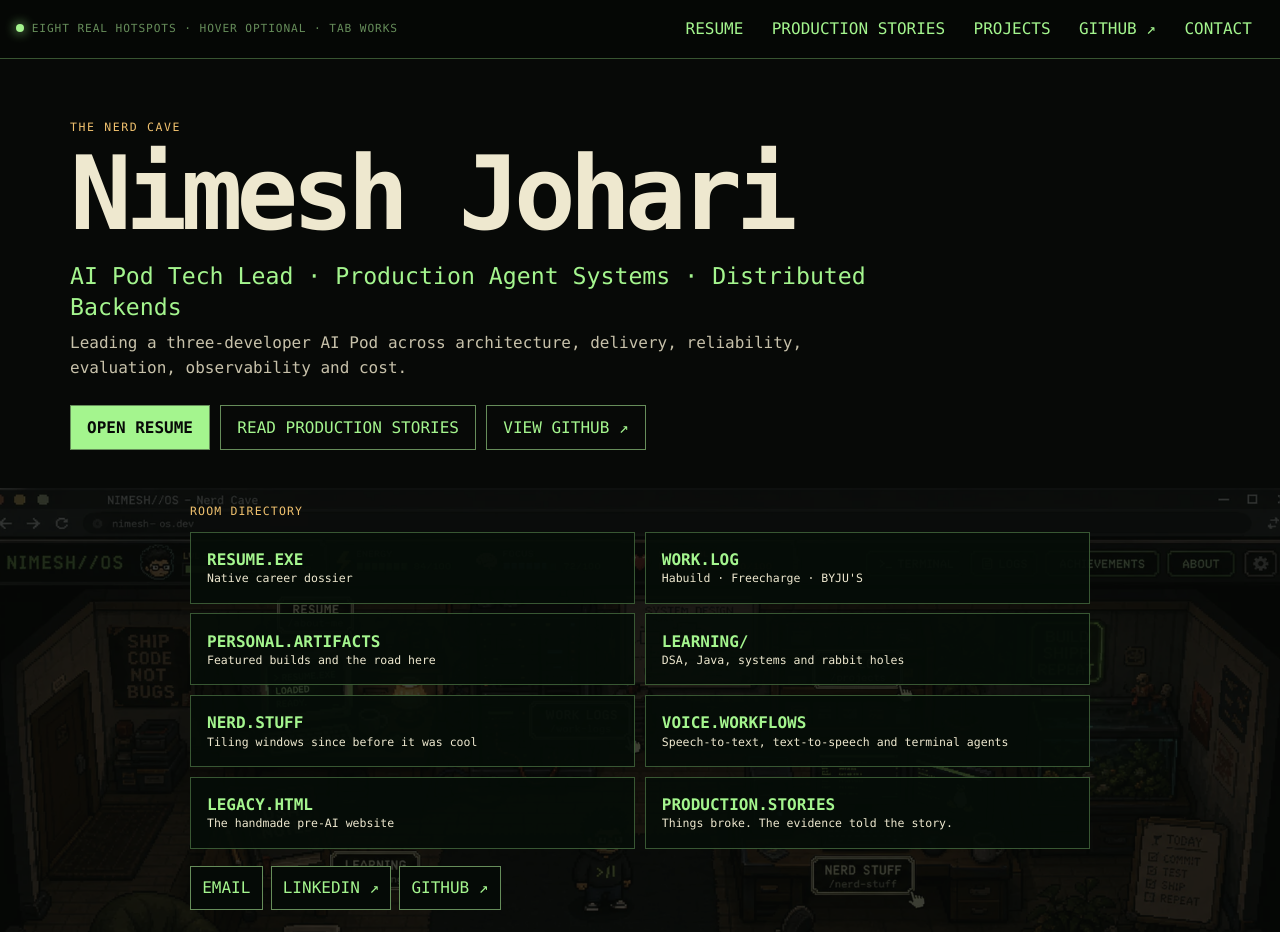
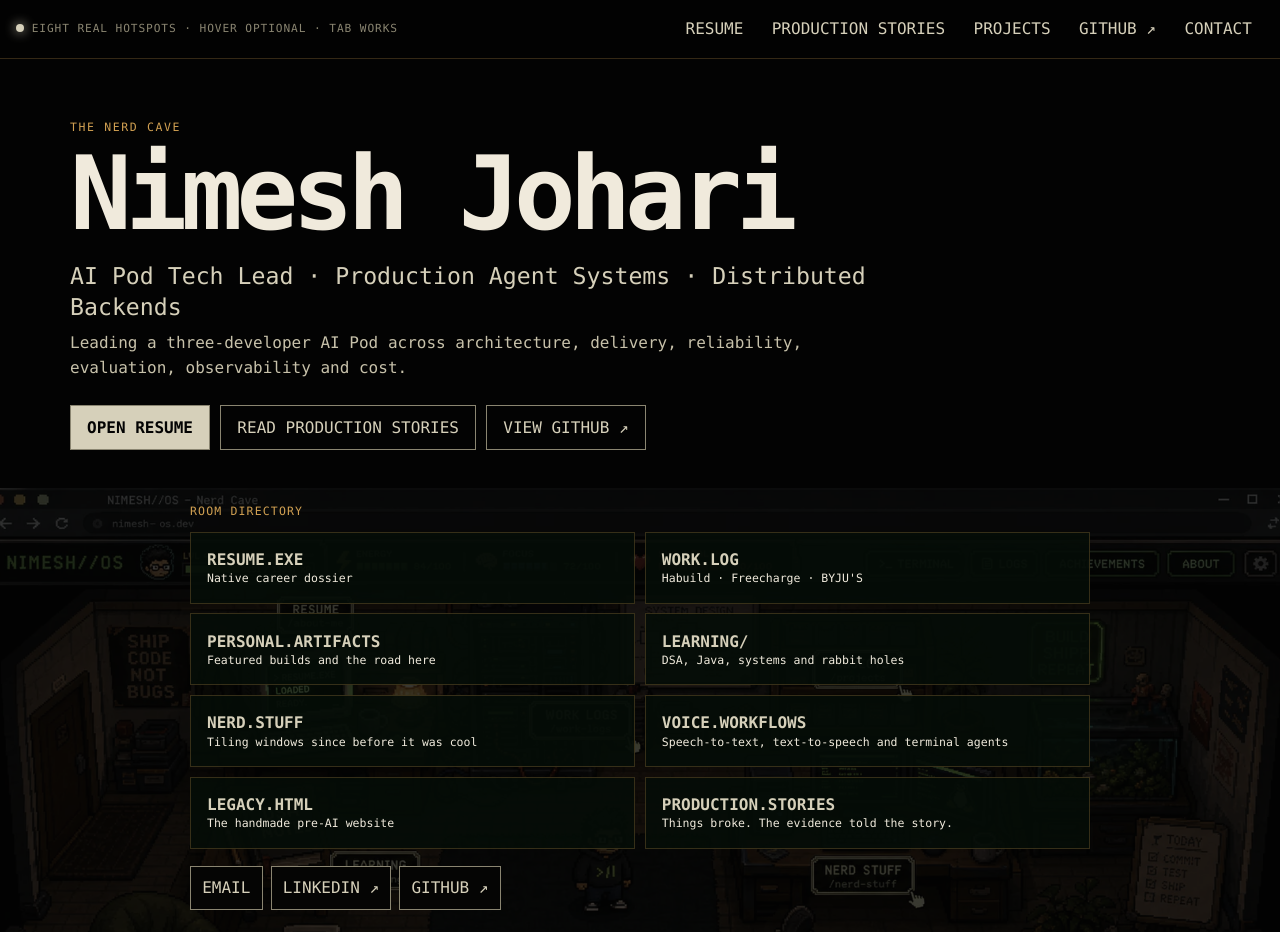
Before and after one commit to NimeshJohari02/NimeshJohari02.github.io, a React (Vite) app: page / in a window 1280 px wide. Shown: the top 932 px of the page. Built offline with nearby package versions, Linux system fonts and the light colour scheme.

Commit message:
fix(ui): refine palette and hotspot focus

```diff
--- a/src/App.css
+++ b/src/App.css
@@ -1,11 +1,11 @@
 :root {
-  --ink: #070907;
-  --panel: #0b100b;
-  --phosphor: #a4f58e;
-  --phosphor-dim: #668d5a;
-  --amber: #f0c16e;
-  --paper: #eee8cf;
-  --line: rgba(164, 245, 142, .32);
+  --ink: #030303;
+  --panel: #080705;
+  --phosphor: #d6d0ba;
+  --phosphor-dim: #8a8571;
+  --amber: #d1a052;
+  --paper: #f0eadc;
+  --line: rgba(209, 160, 82, .24);
 }
 
 * { box-sizing: border-box; }
@@ -23,7 +23,7 @@ button { color: inherit; }
   align-items: center;
   gap: 1rem;
   padding: .6rem 1rem;
-  background: rgba(6, 8, 6, .97);
+  background: rgba(3, 3, 3, .98);
   border-bottom: 1px solid var(--line);
   position: fixed;
   inset: 0 0 auto;
@@ -46,7 +46,7 @@ button { color: inherit; }
 
 .cave { position: relative; padding-bottom: 2rem; }
 .directory-background { display: none; }
-.scene-frame { position: relative; width: 100%; aspect-ratio: 1672 / 581; overflow: hidden; border-block: 1px solid var(--line); background: #070907; }
+.scene-frame { position: relative; width: 100%; aspect-ratio: 1672 / 581; overflow: hidden; border-block: 1px solid var(--line); background: var(--ink); }
 .scene-layer { position: absolute; inset: 0 0 auto; width: 100%; aspect-ratio: 1672 / 941; transform: translateY(-20.2%); }
 .scene-layer > img { display: block; width: 100%; height: 100%; }
 .cave-shade { position: absolute; inset: 0; pointer-events: none; background: linear-gradient(90deg, rgba(0,0,0,.22), transparent 28% 72%, rgba(0,0,0,.2)); }
@@ -54,23 +54,23 @@ button { color: inherit; }
 
 .hotspot { position: absolute; display: block; border: 1px solid transparent; border-radius: 4px; cursor: pointer; }
 .hotspot:focus-visible { border-color: var(--amber); outline: 2px solid var(--paper); outline-offset: 2px; background: rgba(240, 193, 110, .07); box-shadow: inset 0 0 28px rgba(240, 193, 110, .14); }
-.hotspot--resume { left: 19%; top: 24%; width: 14%; height: 22%; }
-.hotspot--work { left: 35%; top: 18%; width: 17%; height: 34%; }
-.hotspot--projects { left: 59%; top: 21%; width: 15%; height: 25%; }
-.hotspot--learning { left: 17%; top: 47%; width: 17%; height: 22%; }
-.hotspot--nerd { left: 58%; top: 45%; width: 20%; height: 23%; }
-.hotspot--voice { left: 63%; top: 61%; width: 15%; height: 10%; }
-.hotspot--legacy { left: 17%; top: 70%; width: 14%; height: 18%; }
-.hotspot--stories { left: 72%; top: 73%; width: 14%; height: 9%; }
+.hotspot--resume { left: 22.3%; top: 14.3%; width: 7%; height: 7%; }
+.hotspot--work { left: 41.3%; top: 28.3%; width: 9%; height: 7%; }
+.hotspot--projects { left: 62.9%; top: 21.7%; width: 8.5%; height: 7%; }
+.hotspot--learning { left: 26.4%; top: 48.6%; width: 8.5%; height: 7%; }
+.hotspot--nerd { left: 62.7%; top: 49.3%; width: 9.2%; height: 7%; }
+.hotspot--voice { left: 65.6%; top: 62.3%; width: 11.5%; height: 7%; }
+.hotspot--legacy { left: 17.7%; top: 70.8%; width: 12.5%; height: 7%; }
+.hotspot--stories { left: 72.5%; top: 74.4%; width: 13.5%; height: 7%; }
 .directory { display: none; }
 
 .crt-surface {
   background:
-    repeating-linear-gradient(0deg, rgba(255,255,255,.018) 0 1px, transparent 1px 4px),
-    radial-gradient(circle at center, rgba(35, 82, 39, .2), transparent 70%),
-    rgba(5, 13, 7, .97);
+    repeating-linear-gradient(0deg, rgba(255,255,255,.012) 0 1px, transparent 1px 4px),
+    radial-gradient(circle at center, rgba(209, 160, 82, .055), transparent 70%),
+    rgba(4, 4, 3, .985);
   border: 1px solid var(--phosphor-dim);
-  box-shadow: 0 0 0 7px #161912, 0 0 0 9px #514936, 0 20px 80px #000, inset 0 0 45px rgba(76, 255, 99, .08);
+  box-shadow: 0 0 0 7px #11100d, 0 0 0 9px #44392b, 0 20px 80px #000, inset 0 0 36px rgba(209, 160, 82, .035);
 }
 
 .info-panel { width: min(920px, calc(100% - 2rem)); max-height: min(82svh, 820px); padding: 0; color: var(--paper); overflow: hidden; }
@@ -84,14 +84,14 @@ button { color: inherit; }
 .lede { color: var(--paper); font-size: clamp(1.1rem, 2.4vw, 1.5rem); line-height: 1.4; }
 .muted { color: #aaa58e; }
 .panel-links { display: flex; gap: .6rem; flex-wrap: wrap; margin-top: 1.2rem; }
-.panel-links a, .move-grid button { border: 1px solid var(--phosphor-dim); background: #091009; color: var(--phosphor); padding: .75rem; cursor: pointer; text-decoration: none; }
+.panel-links a, .move-grid button { border: 1px solid var(--phosphor-dim); background: #070605; color: var(--phosphor); padding: .75rem; cursor: pointer; text-decoration: none; }
 .panel-links a:hover, .panel-links a:focus-visible, .move-grid button:hover, .move-grid button:focus-visible { outline: none; color: var(--ink); background: var(--phosphor); }
 .primary { background: var(--phosphor) !important; color: var(--ink) !important; font-weight: 800; }
 .career-log { display: grid; gap: 1rem; min-width: 0; }
-.career-status { display: flex; flex-wrap: wrap; justify-content: space-between; gap: .45rem 1rem; padding: .65rem .8rem; border: 1px solid var(--phosphor-dim); color: var(--phosphor); background: #050a06; font-size: .68rem; letter-spacing: .06em; }
+.career-status { display: flex; flex-wrap: wrap; justify-content: space-between; gap: .45rem 1rem; padding: .65rem .8rem; border: 1px solid var(--phosphor-dim); color: var(--phosphor); background: #050504; font-size: .68rem; letter-spacing: .06em; }
 .career-status span:last-child { color: var(--amber); }
 .career-status i { display: inline-block; width: .45rem; height: .45rem; margin-right: .3rem; border-radius: 50%; background: var(--phosphor); box-shadow: 0 0 10px var(--phosphor); }
-.career-scan { padding: 1rem; border: 1px solid var(--line); background: rgba(157, 246, 139, .035); }
+.career-scan { padding: 1rem; border: 1px solid var(--line); background: rgba(209, 160, 82, .02); }
 .career-path { margin: 0; color: var(--amber); font-size: .7rem; letter-spacing: .08em; }
 .career-scan h3 { margin: .35rem 0 .6rem; color: var(--paper); font-size: clamp(1.1rem, 2.5vw, 1.45rem); line-height: 1.35; }
 .career-scan > p:last-of-type { margin: 0; }
@@ -100,7 +100,7 @@ button { color: inherit; }
 .career-facts b { color: var(--amber); font-size: .68rem; letter-spacing: .08em; }
 .career-facts span { color: #d8d2b9; font-size: .8rem; line-height: 1.45; }
 .career-browser { display: grid; grid-template-columns: minmax(190px, .7fr) minmax(0, 2fr); border: 1px solid var(--phosphor-dim); min-width: 0; }
-.career-tree { padding: 1rem; border-right: 1px solid var(--line); background: #050a06; color: var(--phosphor-dim); overflow-wrap: anywhere; }
+.career-tree { padding: 1rem; border-right: 1px solid var(--line); background: #050504; color: var(--phosphor-dim); overflow-wrap: anywhere; }
 .career-tree p { margin: 0 0 .65rem; color: var(--amber); }
 .career-tree ol { display: grid; gap: .45rem; margin: 0; padding: 0; list-style: none; font-size: .72rem; }
 .career-tree li::before { content: "├─ "; color: var(--phosphor-dim); }
@@ -108,7 +108,7 @@ button { color: inherit; }
 .career-records { min-width: 0; }
 .career-records details + details { border-top: 1px solid var(--line); }
 .career-records summary { display: grid; grid-template-columns: minmax(0, 1fr) auto; gap: .15rem .75rem; align-items: center; padding: .8rem 1rem; color: var(--phosphor); cursor: pointer; overflow-wrap: anywhere; }
-.career-records summary:hover, .career-records summary:focus-visible { outline: none; background: rgba(164, 245, 142, .08); }
+.career-records summary:hover, .career-records summary:focus-visible { outline: none; background: rgba(209, 160, 82, .06); }
 .career-records summary span, .career-records summary small { grid-column: 1; }
 .career-records summary small { color: var(--amber); font-size: .65rem; letter-spacing: .06em; }
 .career-records summary::after { content: "[+]"; grid-column: 2; grid-row: 1 / 3; color: var(--amber); }
@@ -120,7 +120,7 @@ button { color: inherit; }
 .career-columns b { color: var(--amber); font-size: .68rem; letter-spacing: .06em; }
 
 .directory-grid { display: grid; grid-template-columns: repeat(2, 1fr); gap: .7rem; }
-.directory-grid a { display: grid; gap: .2rem; min-height: 86px; align-content: center; padding: 1rem; border: 1px solid var(--line); color: var(--phosphor); text-decoration: none; background: rgba(157, 246, 139, .035); }
+.directory-grid a { display: grid; gap: .2rem; min-height: 86px; align-content: center; padding: 1rem; border: 1px solid var(--line); color: var(--phosphor); text-decoration: none; background: rgba(209, 160, 82, .02); }
 .directory-grid a:hover, .directory-grid a:focus-visible { border-color: var(--amber); outline: none; background: rgba(240, 193, 110, .1); }
 .directory-grid span { color: var(--paper); font-size: .8rem; }
 
@@ -132,7 +132,7 @@ button { color: inherit; }
 .project-section-heading > span { color: var(--phosphor-dim); font-size: .68rem; letter-spacing: .08em; white-space: nowrap; }
 .project-intro { max-width: 720px; margin: .55rem 0 1rem; color: #c7c1aa; }
 .featured-project-grid { display: grid; grid-template-columns: repeat(2, minmax(0, 1fr)); gap: .75rem; }
-.featured-project { display: grid; grid-template-rows: auto auto 1fr auto auto; gap: .55rem; min-height: 270px; padding: 1rem; border: 1px solid var(--line); color: var(--phosphor); text-decoration: none; background: rgba(157, 246, 139, .035); }
+.featured-project { display: grid; grid-template-rows: auto auto 1fr auto auto; gap: .55rem; min-height: 270px; padding: 1rem; border: 1px solid var(--line); color: var(--phosphor); text-decoration: none; background: rgba(209, 160, 82, .02); }
 .featured-project:hover, .featured-project:focus-visible { border-color: var(--amber); outline: none; background: rgba(240, 193, 110, .1); }
 .featured-project time { color: var(--amber); font-size: .66rem; letter-spacing: .08em; }
 .featured-project h4 { margin: 0; color: var(--paper); font-size: 1rem; }
@@ -153,7 +153,7 @@ button { color: inherit; }
 .timeline p { margin: .3rem 0; }
 
 .story-grid { display: grid; grid-template-columns: repeat(2, 1fr); gap: .75rem; }
-.story-grid article { padding: 1rem; border: 1px solid var(--line); background: rgba(157, 246, 139, .035); }
+.story-grid article { padding: 1rem; border: 1px solid var(--line); background: rgba(209, 160, 82, .02); }
 .story-grid article > p { margin: 0; }
 .story-grid span { color: #d8d2b9; font-size: .88rem; }
 .stories-panel details { margin-top: .75rem; }
@@ -172,7 +172,7 @@ button { color: inherit; }
 
 @media (max-width: 1024px), (hover: none), (pointer: coarse) {
   .scene-frame { display: none; }
-  .cave { min-height: calc(100svh - 56px); padding: 1rem; background: #070907; }
+  .cave { min-height: calc(100svh - 56px); padding: 1rem; background: var(--ink); }
   .directory-background { display: block; position: absolute; inset: 0; width: 100%; height: 100%; object-fit: cover; opacity: .22; filter: saturate(.7); }
   .directory { position: relative; z-index: 4; display: grid; grid-template-columns: repeat(2, minmax(0, 1fr)); gap: .6rem; max-width: 900px; margin: 0 auto; }
   .directory > p, .directory-socials { grid-column: 1 / -1; }
@@ -181,7 +181,7 @@ button { color: inherit; }
   .directory > a:hover, .directory > a:focus-visible { border-color: var(--amber); outline: none; }
   .directory > a span { color: var(--paper); font-size: .72rem; }
   .directory-socials { display: flex; flex-wrap: wrap; gap: .5rem; padding-top: .5rem; }
-  .directory-socials a { padding: .7rem; border: 1px solid var(--phosphor-dim); color: var(--phosphor); text-decoration: none; background: #050a06; }
+  .directory-socials a { padding: .7rem; border: 1px solid var(--phosphor-dim); color: var(--phosphor); text-decoration: none; background: #050504; }
 }
 
 @media (max-width: 760px) {
--- a/src/App.tsx
+++ b/src/App.tsx
@@ -60,9 +60,9 @@ const buildHistory = [
   { period: 'MAR 2020', name: 'HTMLTRY', description: 'The first webpage: raw HTML and CSS, before frameworks became the default.', url: 'https://github.com/NimeshJohari02/HTMLtry' },
   { period: 'JUL 2020', name: 'BOXMAKER', description: 'An early React state-and-forms exercise that creates configurable boxes.', url: 'https://github.com/NimeshJohari02/BoxMaker' },
   { period: 'JUL 2020', name: 'LIGHTS OUT REACT', description: 'A course-era React implementation of the Lights Out puzzle.', url: 'https://github.com/NimeshJohari02/LightsOutReact' },
-  { period: '2020 — 2021', name: 'MYPORTFOLIO', description: 'The hand-built pre-AI portfolio and the direct predecessor to this site.', url: 'https://github.com/NimeshJohari02/myportfolio' },
   { period: 'OCT 2021', name: 'GOLANG REST API', description: 'A native Go API exploring JWT authentication, MongoDB, GridFS uploads and user/post routes.', url: 'https://github.com/NimeshJohari02/Golang-RestAPI' },
   { period: 'JAN 2024', name: 'GRPC GOLANG ARCHITECTURE', description: 'A small Go and Protocol Buffers client/server for ticket purchases, receipts and seat allocation.', url: 'https://github.com/NimeshJohari02/grpc-golang-architecture' },
+  { period: 'OCT 2025', name: 'RATE LIMITER', description: 'Spring Boot implementations of fixed-window, leaky-bucket and token-bucket rate limiting for comparing their trade-offs.', url: 'https://github.com/NimeshJohari02/rate-limiter' },
 ] as const
 
 const stories: Story[] = [
@@ -288,7 +288,7 @@ function ProjectsPanel() {
           </div>
           <span>START → NOW</span>
         </div>
-        <p className="project-intro">The trail from a first webpage through React exercises, a handwritten portfolio and backend-system experiments.</p>
+        <p className="project-intro">The trail from a first webpage through React exercises, backend systems and later architecture experiments.</p>
         <ol className="build-history">
           {buildHistory.map(({ period, name, description, url }) => (
             <li key={name}>
```
